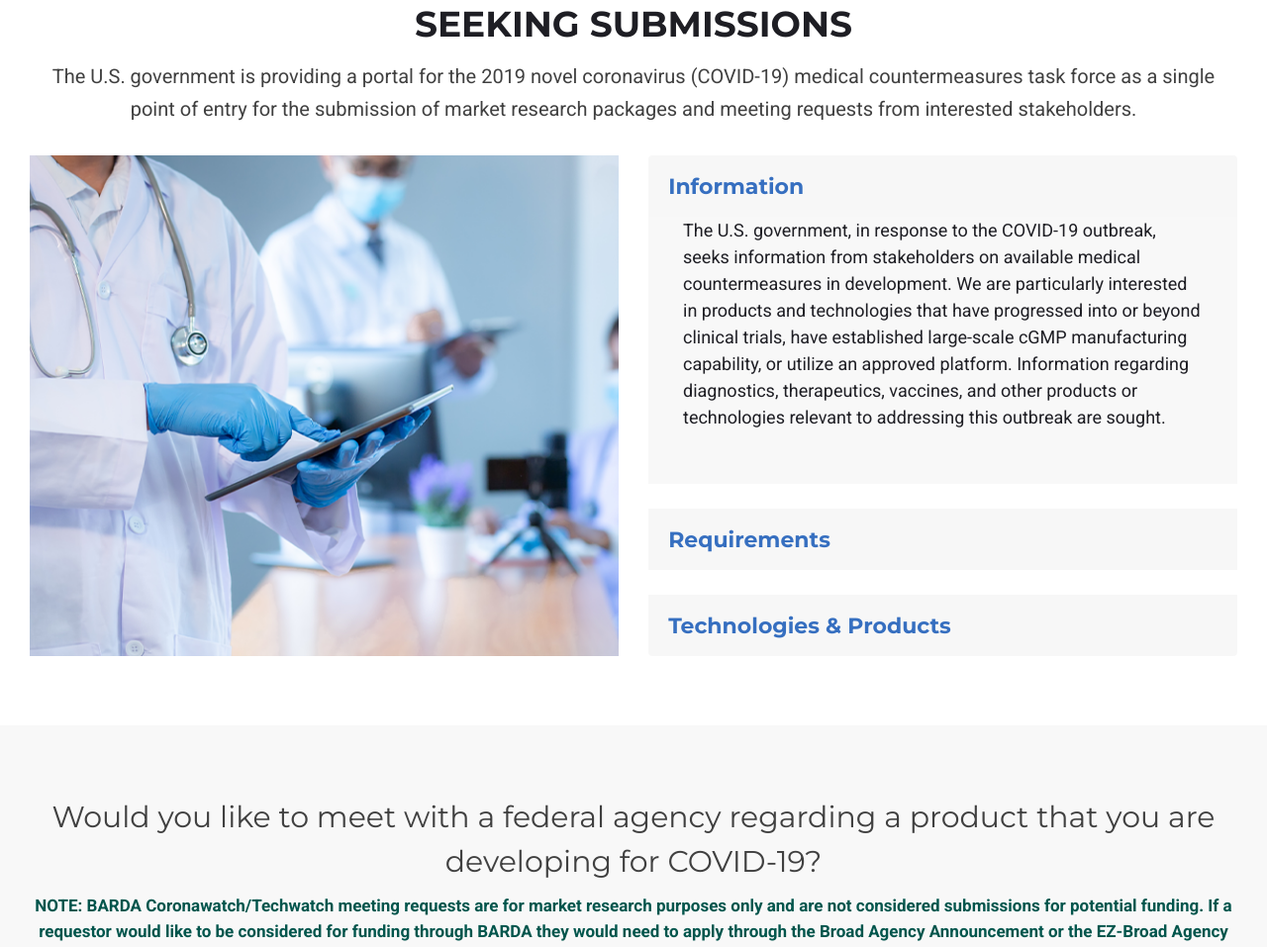
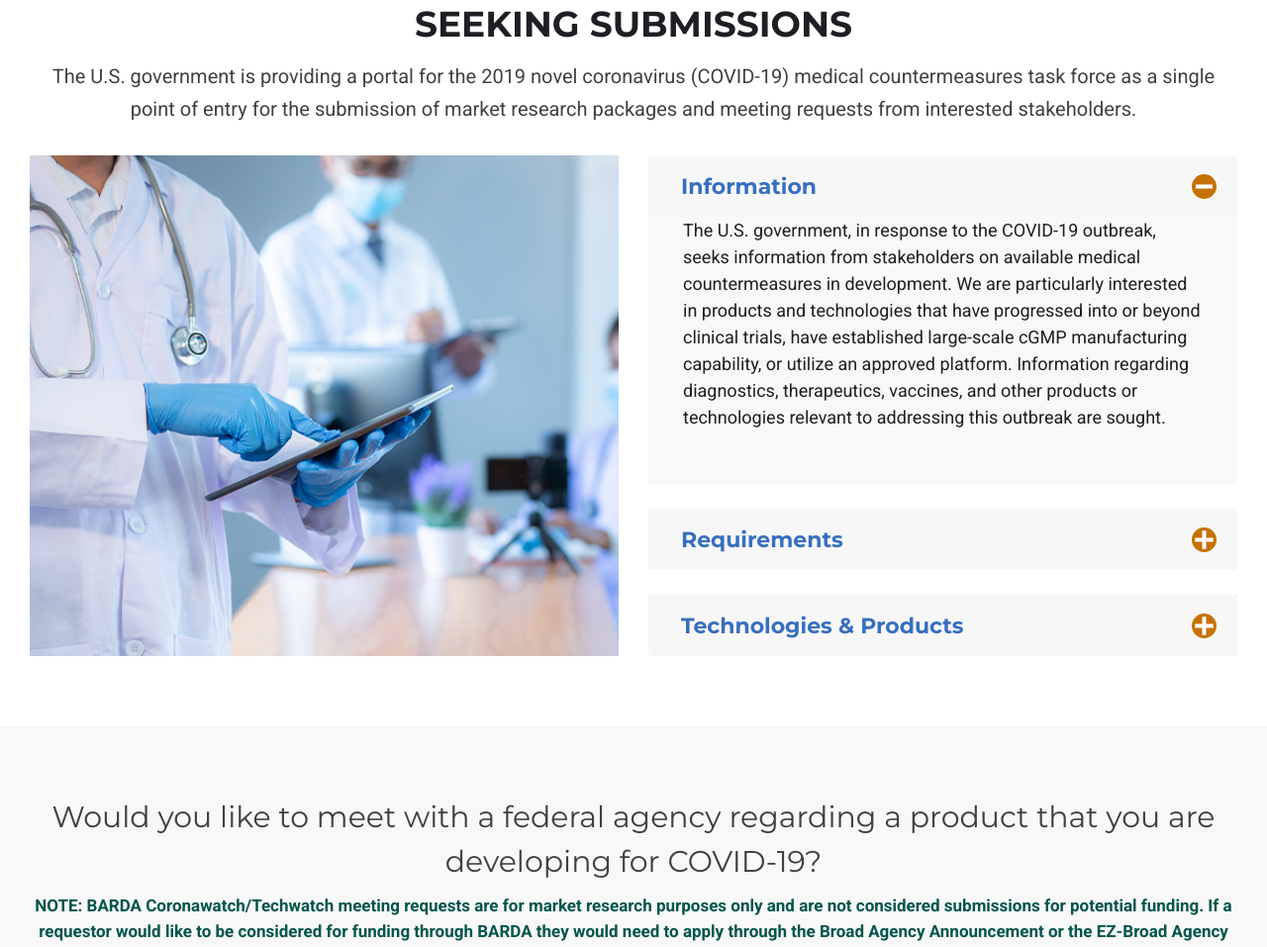
Before and after one commit to abhimanyusoni/medical_countermeasures, a plain HTML site: page index.html in a window 1280 px wide. Shown: the part 1160-2117 px from the top of the page at 99% size. Drawn offline with nearby package versions, Linux system fonts and the light colour scheme.

Commit message:
Add files via upload

```diff
--- a/css/responsive.css
+++ b/css/responsive.css
@@ -7,9 +7,6 @@
     }
     #seeking_submissions .sk_sub_dtls .accordion .card-body {
         min-height: 270px;
-    }
-    #seeking_submissions .sk_sub_dtls .accordion .card .card-header {
-        padding: 0.5rem 0.45rem;
     }
     #seeking_submissions .sk_sub_dtls .accordion .card .card-header button {
         font-size: 22px;
@@ -122,9 +119,6 @@
     }
     #mcm_hero {
         padding: 150px 0;
-        height: 100vh;
-        display: grid;
-        align-items: center;
     }
     #horizontal_tabs .tabs_main .tabcontent img {
         width: 100%;
@@ -200,11 +194,4 @@
     #horizontal_tabs .tabs_main .tab button {
         width: 100%;
     }
-    #seeking_submissions .sk_sub_dtls .accordion .card-body {
-        min-height: 270px;
-        padding: 0 20px 20px;
-    }
-    #seeking_submissions .sk_sub_dtls .accordion .card .card-header {
-        padding: 0.5rem 0.45rem;
-    }
 }
--- a/css/style.scss
+++ b/css/style.scss
@@ -170,6 +170,15 @@ body{
                         &:focus{
                             box-shadow: none;
                             text-decoration: none;
+                        }
+
+                        &.plus{
+                            background: url(../Images/plus.svg) no-repeat right;
+                            background-size: 25px;
+                        }
+                        &.minus{
+                            background: url(../Images/minus.svg) no-repeat right;
+                            background-size: 25px;
                         }
                     }
                 }
--- a/index.html
+++ b/index.html
@@ -122,7 +122,7 @@
                             <div class="card">
                               <div class="card-header" id="headingOne">
                                 <h2 class="mb-0">
-                                  <button class="btn btn-link btn-block text-left" type="button" data-toggle="collapse" data-target="#collapseOne" aria-expanded="true" aria-controls="collapseOne">
+                                  <button class="accordion_button1 minus btn btn-link btn-block text-left" type="button" data-toggle="collapse" data-target="#collapseOne" aria-expanded="true" aria-controls="collapseOne">
                                     Information
                                   </button>
                                 </h2>
@@ -137,7 +137,7 @@
                             <div class="card">
                               <div class="card-header" id="headingTwo">
                                 <h2 class="mb-0">
-                                  <button class="btn btn-link btn-block text-left collapsed" type="button" data-toggle="collapse" data-target="#collapseTwo" aria-expanded="false" aria-controls="collapseTwo">
+                                  <button class="accordion_button2 plus btn btn-link btn-block text-left collapsed" type="button" data-toggle="collapse" data-target="#collapseTwo" aria-expanded="false" aria-controls="collapseTwo">
                                     Requirements
                                   </button>
                                 </h2>
@@ -151,7 +151,7 @@
                             <div class="card last">
                               <div class="card-header" id="headingThree">
                                 <h2 class="mb-0">
-                                  <button class="btn btn-link btn-block text-left collapsed" type="button" data-toggle="collapse" data-target="#collapseThree" aria-expanded="false" aria-controls="collapseThree">
+                                  <button class="accordion_button3 plus btn btn-link btn-block text-left collapsed" type="button" data-toggle="collapse" data-target="#collapseThree" aria-expanded="false" aria-controls="collapseThree">
                                     Technologies & Products
                                   </button>
                                 </h2>
@@ -345,7 +345,6 @@
 
     <!--------------------------- Corona watch / tech watch below tabs ends ---------------------------------->
 
-
     <script src="https://kit.fontawesome.com/a6905db6ab.js" crossorigin="anonymous"></script>
     <script src="https://code.jquery.com/jquery-3.5.1.slim.min.js" integrity="sha384-DfXdz2htPH0lsSSs5nCTpuj/zy4C+OGpamoFVy38MVBnE+IbbVYUew+OrCXaRkfj" crossorigin="anonymous"></script>
     <script src="https://cdn.jsdelivr.net/npm/popper.js@1.16.0/dist/umd/popper.min.js" integrity="sha384-Q6E9RHvbIyZFJoft+2mJbHaEWldlvI9IOYy5n3zV9zzTtmI3UksdQRVvoxMfooAo" crossorigin="anonymous"></script>
```
Also changed, not shown: Images/minus.svg (added), Images/plus.svg (added), css/style.css, js/main.js (line endings or trailing spaces), 1 other file.
